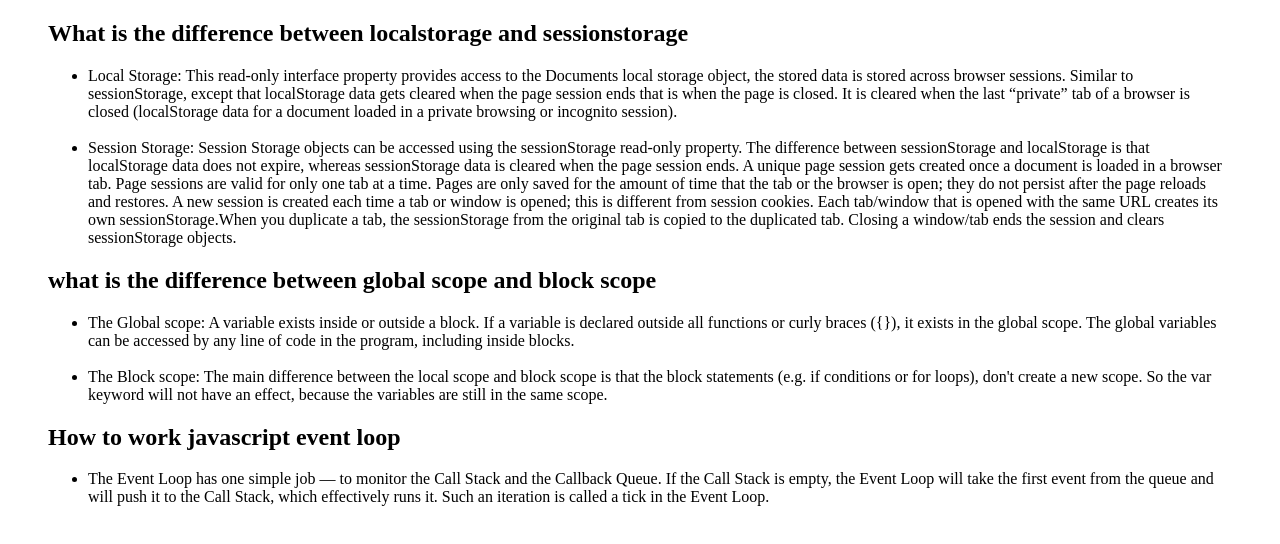
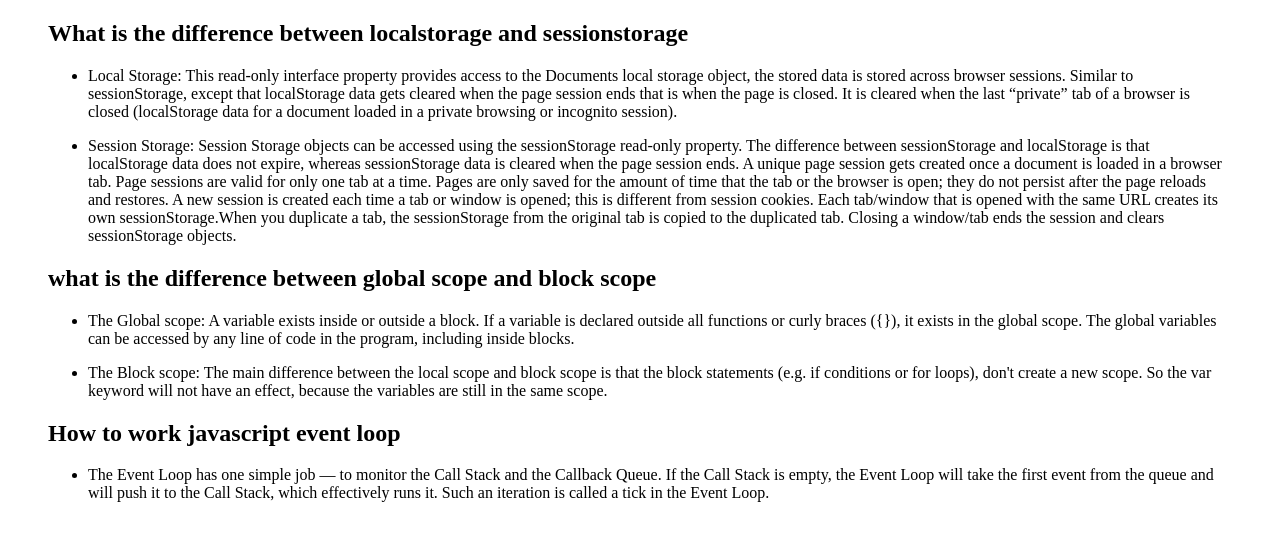
Before and after one commit to islammd39/type_speed_calculate, a plain HTML site: page blog.html in a window 1280 px wide. Drawn offline with Linux system fonts and the light colour scheme.

Commit message:
upload text contain

```diff
--- a/blog.html
+++ b/blog.html
@@ -14,33 +14,41 @@
             <h2>What is the difference between localstorage and sessionstorage</h2>
             <ul>
                 <li>
+                    <p>
                         Local Storage: This read-only interface property provides access to the Documents local storage
                         object,
                         the stored data is stored across browser sessions. Similar to sessionStorage, except that
                         localStorage
-                    data gets cleared when the page session ends that is when the page is closed. It is cleared when the
+                        data gets cleared when the page session ends that is when the page is closed. It is cleared when
+                        the
                         last “private” tab of a browser is closed (localStorage data for a document loaded in a private
                         browsing
                         or incognito session).
+                    </p>
                 </li>
-                <br>
+
                 <li>
-                    Session Storage: Session Storage objects can be accessed using the sessionStorage read-only
+                    <p> Session Storage: Session Storage objects can be accessed using the sessionStorage read-only
                         property.
                         The difference
                         between sessionStorage and localStorage is that localStorage data does not expire, whereas
                         sessionStorage data is cleared when the page session ends.
                         A unique page session gets created once a document is loaded in a browser tab. Page sessions are
                         valid
-                    for only one tab at a time. Pages are only saved for the amount of time that the tab or the browser
+                        for only one tab at a time. Pages are only saved for the amount of time that the tab or the
+                        browser
                         is
-                    open; they do not persist after the page reloads and restores. A new session is created each time a
+                        open; they do not persist after the page reloads and restores. A new session is created each
+                        time a
                         tab
-                    or window is opened; this is different from session cookies. Each tab/window that is opened with the
+                        or window is opened; this is different from session cookies. Each tab/window that is opened with
+                        the
                         same URL creates its own sessionStorage.When you duplicate a tab, the sessionStorage from the
                         original
-                    tab is copied to the duplicated tab. Closing a window/tab ends the session and clears sessionStorage
+                        tab is copied to the duplicated tab. Closing a window/tab ends the session and clears
+                        sessionStorage
                         objects.
+                    </p>
                 </li>
             </ul>
         </section>
@@ -53,18 +61,26 @@
             <div>
                 <ul>
                     <li>
+                        <p>
                             The Global scope:
-                        A variable exists inside or outside a block. If a variable is declared outside all functions or
+                            A variable exists inside or outside a block. If a variable is declared outside all functions
+                            or
                             curly
-                        braces ({}), it exists in the global scope. The global variables can be accessed by any line of
+                            braces ({}), it exists in the global scope. The global variables can be accessed by any line
+                            of
                             code in
                             the program, including inside blocks.
+                        </p>
                     </li>
-                    <br>
+
                     <li>
-                        The Block scope: The main difference between the local scope and block scope is that the block
-                        statements (e.g. if conditions or for loops), don't create a new scope. So the var keyword will
+                        <p>
+                            The Block scope: The main difference between the local scope and block scope is that the
+                            block
+                            statements (e.g. if conditions or for loops), don't create a new scope. So the var keyword
+                            will
                             not have an effect, because the variables are still in the same scope.
+                        </p>
                     </li>
                 </ul>
             </div>
@@ -77,10 +93,14 @@
             </div>
             <div>
                 <ul>
-                    <li>The Event Loop has one simple job — to monitor the Call Stack and the Callback Queue. If the
-                        Call Stack is empty, the Event Loop will take the first event from the queue and will push it to
-                        the
-                        Call Stack, which effectively runs it. Such an iteration is called a tick in the Event Loop.
+                    <li>
+                        <p>
+                            The Event Loop has one simple job — to monitor the Call Stack and the Callback Queue. If the
+                            Call Stack is empty, the Event Loop will take the first event from the queue and will push
+                            it to
+                            the Call Stack, which effectively runs it. Such an iteration is called a tick in the Event
+                            Loop.
+                        </p>
                     </li>
                 </ul>
             </div>
```
Lines whose indentation alone changed are shown as unchanged.
